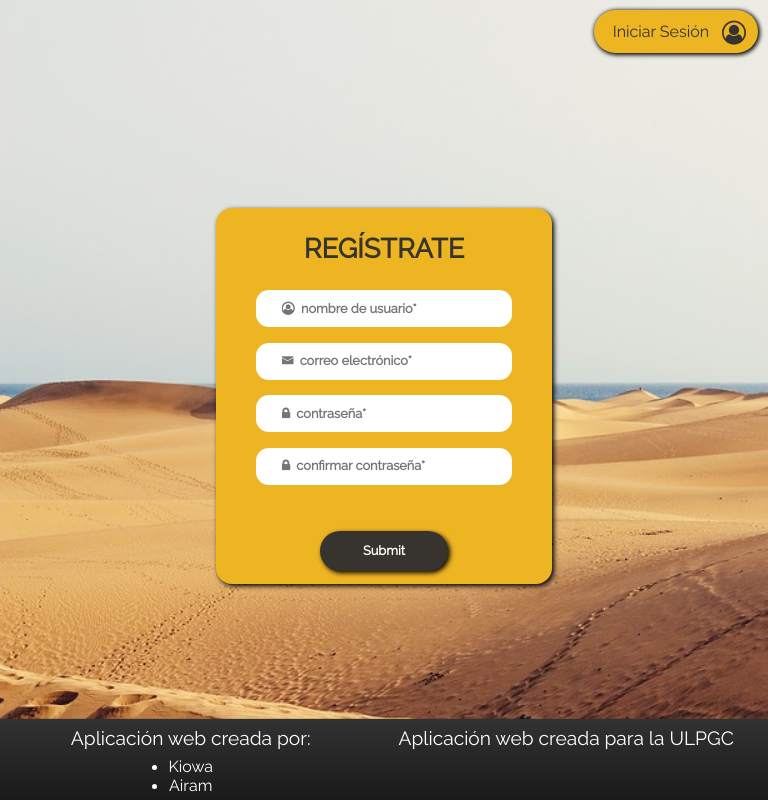
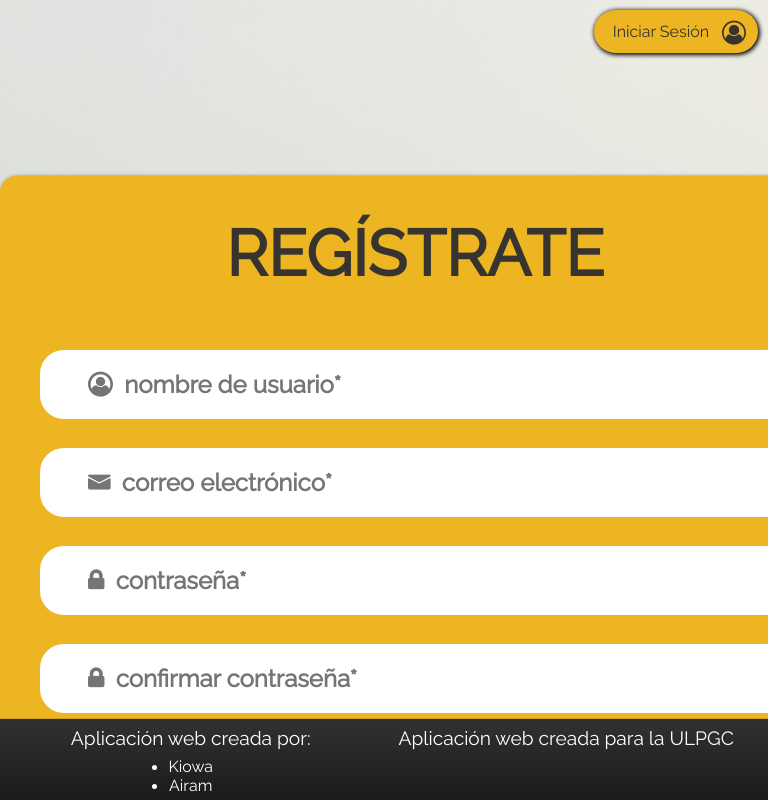
Before and after one commit to Airam9598/Somos8, a plain HTML site: page pages/register.html in a window 768 px wide. Drawn offline with nearby package versions, Linux system fonts and the light colour scheme.

Commit message:
Cambios en los resposives de login y register

```diff
--- a/css/login.css
+++ b/css/login.css
@@ -13,9 +13,11 @@
     align-items: center;
 }
 
+
+
 form{
-    width: 50vh;
-    height: 18.3em;
+    width: min-content;
+    height: max-content;
     padding:2.5em;
     border-radius:1em;
     background-color:var(--yellow);
@@ -39,7 +41,7 @@ h2{
 form input{
     outline: none;
     text-align: left;
-    width:17em;
+    width:min-content;
     padding:0.9em 2em;
     border: 0 solid #f6f6f6;
     border-radius:1em;
@@ -63,7 +65,7 @@ form input[type="submit"]{
     padding:3% 1%;
     text-align: center;
     margin-top:1em;
-    margin-left: 12.2em;
+    margin-left: 14.2em;
     border:0;
     border-radius:2em;
     display:block;
@@ -97,7 +99,7 @@ form input[type="submit"]:hover{
 }
 
 .forgot-password{
-    margin-left: 4.8em;
+    margin-left: 7.8em;
     margin-right: -2em;
     font-size: 0.8em;
 }
@@ -133,30 +135,56 @@ h2{
         margin-top: 3em;
         margin-right: auto;
         margin-left: auto;
-        height:20em;
-        width: 84%;
+        height: max-content;
+        max-height: 23em;
+        max-width: 20em;
 
     }
 
     form input[type="submit"]{
-        margin-top: 3em;
-        padding: 1em 1em;
+        margin-top: 1em;
+        padding: 1em 2.5em;
         margin-right: auto;
-        margin-left: auto;
+        margin-left: 10em;
         height: max-content;
         width: min-content;
     }
 
+    form input[type="submit"]:hover{
+        background-color: #4B2A22;
+        color: white;
+        cursor: pointer;
+    }
+
+
+
     h2{
         font-size: 1.7em;
         margin-bottom: 0.7em;
+    }
+
+
+    form input{
+        font-size: 0.6em;
+        height: max-content;
+        width: min-content;
+    }
+
+    .forgot-password{
+        font-size: 0.6em;
+    }
+
+    h2{
+        font-size: 1.5em;
+        margin-top: 0.1em;
+        margin-bottom: 0.4em;
     }
 }
 
 
 
 
-@media screen and (min-width: 23em) and (max-width: 47em) {
+@media screen and (min-width: 23em) and (max-width: 48em) {
     .content-login{
         position: fixed;
         width: 100%;
@@ -173,8 +201,9 @@ h2{
         margin-top: 3em;
         margin-right: auto;
         margin-left: auto;
-        height: min-content;
-        width: min-content;
+        height: max-content;
+        max-height: 23em;
+        max-width: 20em;
 
     }
 
@@ -186,9 +215,33 @@ h2{
         height: max-content;
         width: min-content;
     }
+
+    form input[type="submit"]:hover{
+        background-color: #4B2A22;
+        color: white;
+        cursor: pointer;
+    }
+
+    form input{
+        font-size: 0.7em;
+        height: max-content;
+        width: min-content;
+    }
+
+    .forgot-password{
+        font-size: 0.7em;
+    }
+
+    h2{
+        font-size: 2em;
+        margin-top: 0.3em;
+        margin-bottom: 0.8em;
+    }
+
+
 }
 
-@media screen and (min-width: 47em) and (max-width: 64em) {
+@media screen and (min-width: 48em) and (max-width: 60em) {
     .content-login{
         position: fixed;
         width: 100%;
@@ -199,27 +252,15 @@ h2{
         align-items: center;
     }
 
-    h2{
-        font-size: 4em;
-    }
 
-    input{
-        width: 100%;
-    }
-
-    .text-mail-login, .text-password-login{
-        font-size: 1.3em;
-    }
-    .forgot-password{
-        font-size: 1.5em;
-    }
 
     form{
-        margin-top: 15em;
+        margin-top: 10em;
         margin-right: auto;
         margin-left: auto;
-        height: 35em;
-        width: 50%;
+        height: auto;
+        max-height: min-content;
+        max-width: min-content;
 
     }
 
@@ -228,8 +269,32 @@ h2{
         padding: 1em 1em;
         margin-right: auto;
         margin-right: auto;
-        font-size: 1.5em;
-        height: 3em;
-        width: 10em;
+        height: max-content;
+        width: min-content;
     }
+
+    form input[type="submit"]:hover{
+        background-color: #4B2A22;
+        color: white;
+        cursor: pointer;
+    }
+
+    form input{
+        font-size: 1.3em;
+        height: min-content;
+        width: min-content;
+    }
+
+    .forgot-password{
+        font-size: 1.4em;
+        margin-left: 4.8em;
+        margin-right: -2em;
+    }
+
+    h2{
+        font-size: 4em;
+        margin-top: 0.3em;
+        margin-bottom: 0.8em;
+    }
+
 }
--- a/css/register.css
+++ b/css/register.css
@@ -100,7 +100,7 @@ form input[type="submit"]:hover{
     cursor: pointer;
 }
 
-@media screen and (min-width: 0em) and (max-width: 64em) {
+@media screen and (min-width: 0em) and (max-width: 23em) {
     .content-register{
         position: fixed;
         width: 100%;
@@ -114,21 +114,35 @@ form input[type="submit"]:hover{
 
 
     form{
-        margin-top: 8em;
+        margin-top: 2.1em;
         margin-right: auto;
         margin-left: auto;
-        height:23.5em;
-        width: min-content;
+        height: max-content;
+        max-height: 20em;
+        max-width: 20em;
 
     }
 
+    form input{
+        font-size: 0.7em;
+        height: min-content;
+        width: min-content;
+    }
+
+
     form input[type="submit"]{
-        margin-top: 3em;
-        padding: 1em 1em;
+        margin-top: 1em;
+        padding: 1em 2.5em;
         margin-right: auto;
-        margin-left: auto;
+        margin-left: 12em;
         height: max-content;
-        width: 10em;
+        width: min-content;
+    }
+
+    form input[type="submit"]:hover{
+        background-color: #4B2A22;
+        color: white;
+        cursor: pointer;
     }
 
     h2{
@@ -137,3 +151,108 @@ form input[type="submit"]:hover{
         margin-top: -0.6em;
     }
 }
+
+
+@media screen and (min-width: 23em) and (max-width: 48em) {
+    .content-register{
+        position: fixed;
+        width: 100%;
+        align-content: center;
+        display: block;
+        flex-direction: column;
+        justify-content: center;
+        align-items: center;
+    }
+
+
+
+    form{
+        margin-top: 3em;
+        margin-right: auto;
+        margin-left: auto;
+        height: max-content;
+        max-height: 27em;
+        max-width: 60em;
+
+    }
+
+    form input{
+        font-size: 0.7em;
+        height: min-content;
+        width: min-content;
+    }
+
+
+    form input[type="submit"]{
+        margin-top: 1em;
+        padding: 1em 2.5em;
+        margin-right: auto;
+        margin-left: 12em;
+        height: max-content;
+        width: min-content;
+    }
+
+    form input[type="submit"]:hover{
+        background-color: #4B2A22;
+        color: white;
+        cursor: pointer;
+    }
+
+    h2{
+        font-size: 2.3em;
+        margin-bottom: 0.7em;
+        margin-top: 0;
+    }
+}
+
+@media screen and (min-width: 48em) and (max-width: 60em) {
+    .content-register{
+        position: fixed;
+        width: 100%;
+        align-content: center;
+        display: block;
+        flex-direction: column;
+        justify-content: center;
+        align-items: center;
+    }
+
+
+
+    form{
+        margin-top: 6em;
+        margin-right: auto;
+        margin-left: auto;
+        height: max-content;
+        max-height: 43em;
+        max-width: 60em;
+
+    }
+
+    form input{
+        font-size: 1.5em;
+        height: min-content;
+        width: min-content;
+    }
+
+
+    form input[type="submit"]{
+        margin-top: 1em;
+        padding: 1em 2.5em;
+        margin-right: auto;
+        margin-left: 12em;
+        height: max-content;
+        width: min-content;
+    }
+
+    form input[type="submit"]:hover{
+        background-color: #4B2A22;
+        color: white;
+        cursor: pointer;
+    }
+
+    h2{
+        font-size: 4em;
+        margin-bottom: 0.7em;
+        margin-top: 0;
+    }
+}
```
Also changed, not shown: pages/login.html (+3 -3 lines).
